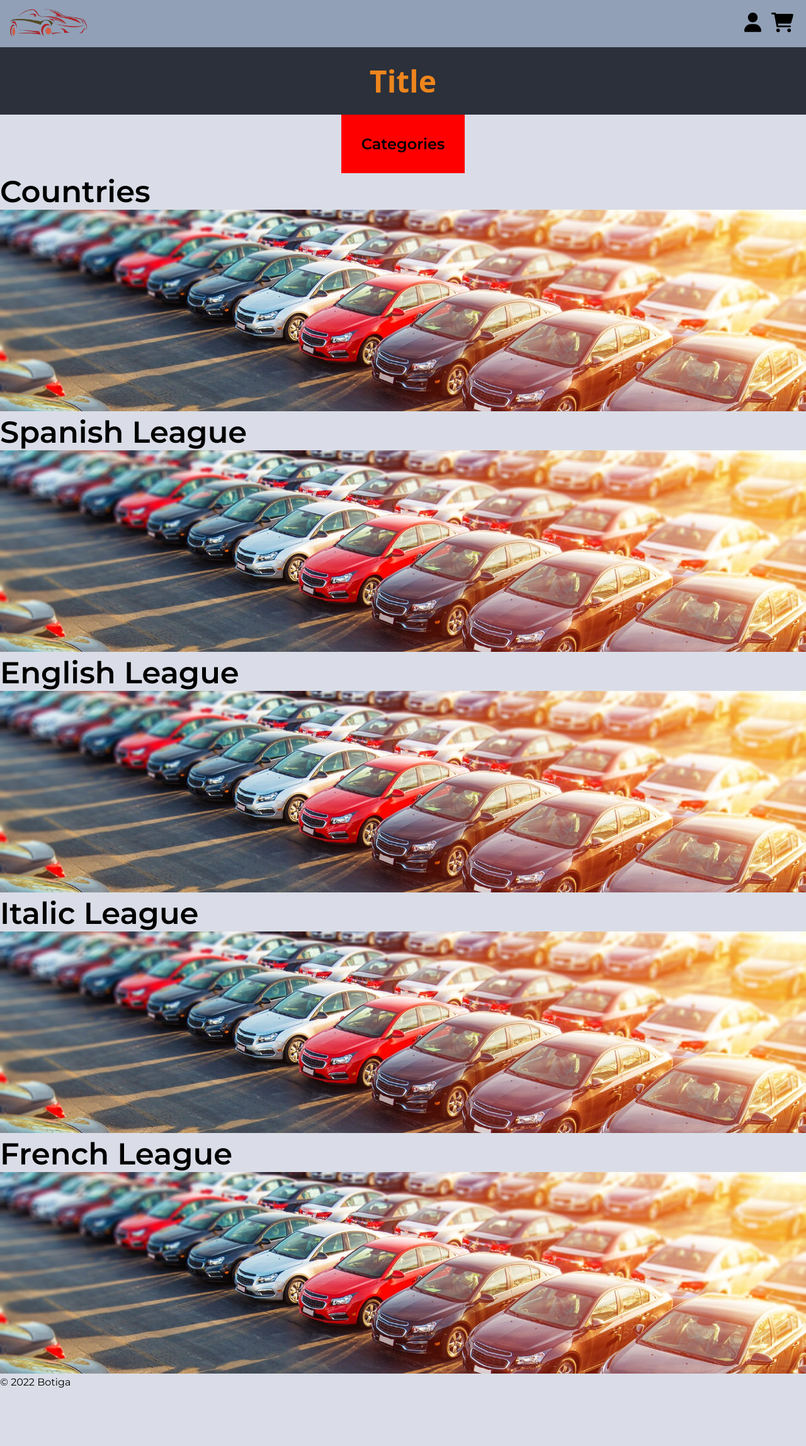
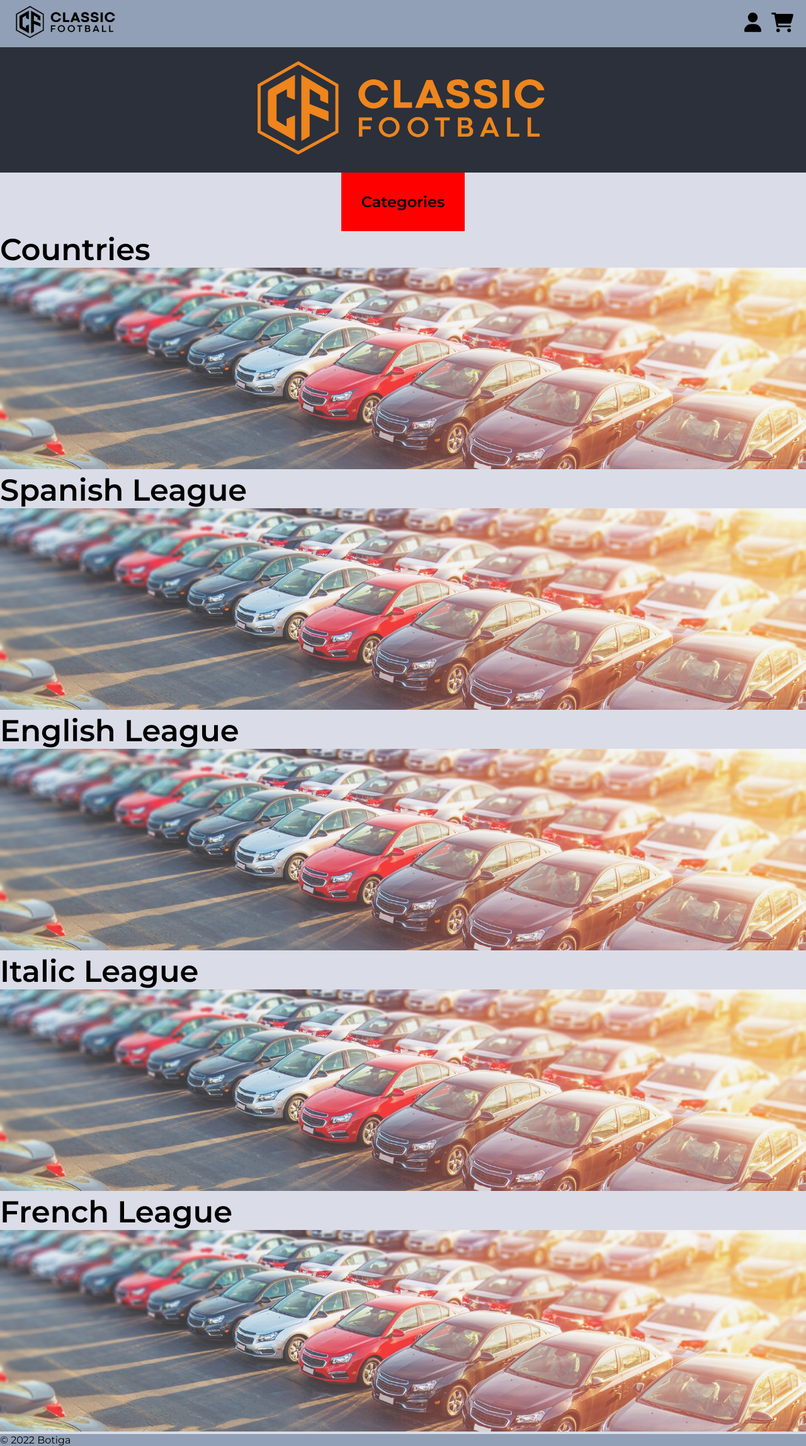
Before and after one commit to hugoogb/football-shirt-shop, a PHP site: page / in a window 1280 px wide. Shown: the whole page at 63% size. Before the commit the page ends 2204 px from the top, so only its background shows below. Run offline with PHP 8.4, Linux system fonts and the light colour scheme.

Commit message:
started categories layout

```diff
--- a/project/css/categories.css
+++ b/project/css/categories.css
@@ -22,4 +22,10 @@
     object-fit: cover;
     width: 100%;
     height: 20rem;
+    filter: opacity(75%);
 }
+
+.category-image:hover {
+    filter: opacity(100%);
+    transition: 0.3s;
+}
--- a/project/css/footer.css
+++ b/project/css/footer.css
@@ -1,6 +1,3 @@
 .footer-container {
-    width: 100vw;
-    height: auto;
-
     background-color: #91A0B6;
 }
--- a/project/css/header.css
+++ b/project/css/header.css
@@ -1,9 +1,5 @@
 .header-container a {
     text-decoration: none;
-}
-
-.header-title:hover {
-
 }
 
 .header-container {
@@ -15,11 +11,12 @@
     background: #2B303A;
 }
 
-.header-title {
-    font-family: system-ui, sans-serif;
-    font-size: 3rem;
+.header-logo {
+    height: 10rem;
     margin: 0;
     cursor: pointer;
     padding: 0.1em;
-    color: #ED851D;
+
+    /* color generate via: https://codepen.io/sosuke/pen/Pjoqqp */
+    filter: invert(67%) sepia(34%) saturate(4865%) hue-rotate(349deg) brightness(97%) contrast(92%);
 }
--- a/project/index.html
+++ b/project/index.html
@@ -4,21 +4,21 @@
     <meta charset="UTF-8">
     <meta name="viewport" content="width=device-width, initial-scale=1">
     <title>Botiga</title>
-    <link rel="icon" href="img/logo-title-bar.png">
+    <link rel="icon" href="img/logo-small.png">
     <link rel="preconnect" href="https://fonts.googleapis.com">
     <link rel="preconnect" href="https://fonts.gstatic.com" crossorigin>
     <link href="https://fonts.googleapis.com/css2?family=Montserrat:wght@300;400;500;600&display=swap" rel="stylesheet">
     <link rel="stylesheet" type="text/css" href="css/main.css">
     <link rel="stylesheet" type="text/css" href="css/navbar.css">
     <link rel="stylesheet" type="text/css" href="css/header.css">
-    <link rel="stylesheet" type="text/css" href="css/categories.css"
+    <link rel="stylesheet" type="text/css" href="css/categories.css">
     <link rel="stylesheet" type="text/css" href="css/footer.css">
 </head>
 <body>
 
 <nav class="navbar">
     <div class="navbar-left">
-        <a href="index.html" target="_self"><img class="logo" src="img/logo-car.png"></a>
+        <a href="index.html" target="_self"><img class="logo" src="img/logo-big.png" alt="logo-header"></a>
     </div>
     <div class="navbar-right">
         <a href="html/form.html" target="_self">
@@ -39,7 +39,7 @@
 <header>
     <div class="header-container">
         <a href="index.html" target="_self">
-            <h1 class="header-title">Title</h1>
+            <img class="header-logo" src="img/logo-big.png">
         </a>
     </div>
 </header>
```
Also changed, not shown: project/img/logo-big.png (added), project/img/logo-car.png (deleted), project/img/logo-small.png (added), project/img/logo-title-bar.png (deleted).
